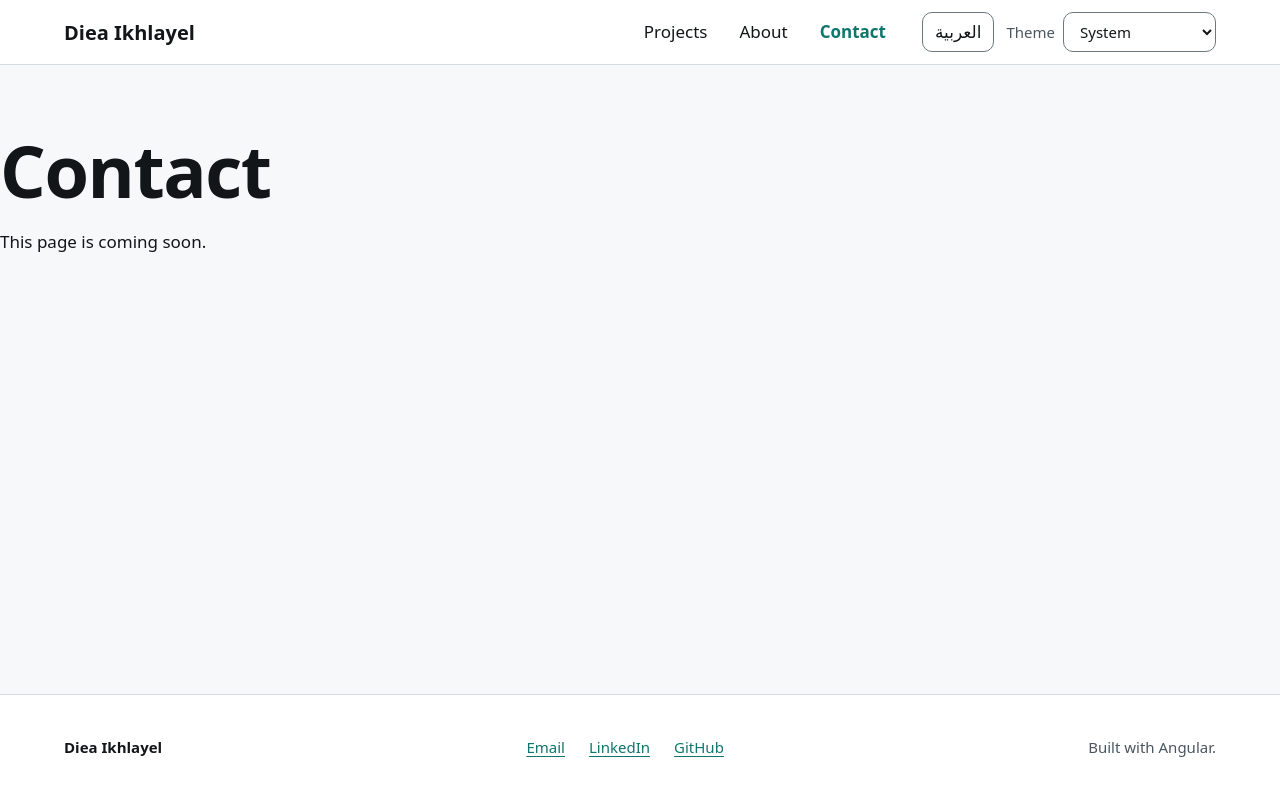
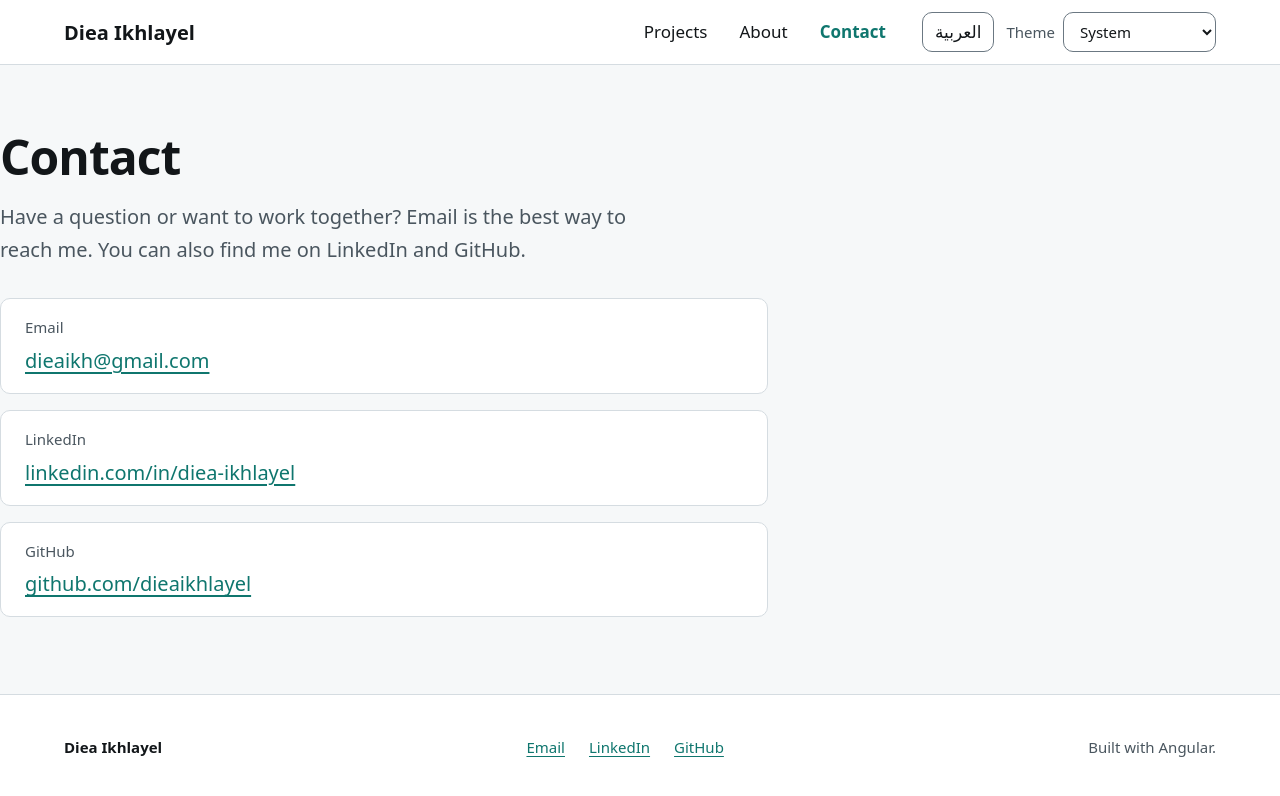
Before and after one commit to dieaikhlayel/portfolio-v2, an Angular app: page /en/contact in a window 1280 px wide. Shown: the top 796 px of the page. Built offline with nearby package versions, Linux system fonts and the light colour scheme; a web font is replaced by a local one.

Commit message:
Add Contact page with email, LinkedIn and GitHub

```diff
--- a/src/app/app.routes.ts
+++ b/src/app/app.routes.ts
@@ -1,6 +1,7 @@
 import { Routes } from '@angular/router';
 import { LangShell } from './core/layout/lang-shell';
 import { AboutPage } from './features/about/about-page';
+import { ContactPage } from './features/contact/contact-page';
 import { HomePage } from './features/home/home-page';
 import { PlaceholderPage } from './features/placeholder/placeholder-page';
 import { DEFAULT_LANG, LANGS } from './i18n/lang';
@@ -15,7 +16,7 @@
       { path: '', component: HomePage },
       { path: 'projects', component: PlaceholderPage, data: { page: 'projects' } },
       { path: 'about', component: AboutPage },
-      { path: 'contact', component: PlaceholderPage, data: { page: 'contact' } },
+      { path: 'contact', component: ContactPage },
     ],
   })),
   { path: '**', redirectTo: DEFAULT_LANG },
--- a/src/app/core/site.config.ts
+++ b/src/app/core/site.config.ts
@@ -4,3 +4,8 @@
   linkedin: 'https://www.linkedin.com/in/diea-ikhlayel',
   github: 'https://github.com/dieaikhlayel',
 } as const;
+
+/** Shows a web address without "https://" and "www.", for example linkedin.com/in/diea-ikhlayel. */
+export function displayUrl(url: string): string {
+  return url.replace(/^https?:\/\/(www\.)?/, '');
+}
--- /dev/null
+++ b/src/app/features/contact/contact-page.html
@@ -0,0 +1,25 @@
+<article class="contact">
+  <h1 class="contact__title">{{ i18n.t().nav.contact }}</h1>
+  <p class="contact__intro">{{ i18n.t().contact.intro }}</p>
+
+  <dl class="contact__list">
+    <div class="contact__item">
+      <dt>{{ i18n.t().contact.email }}</dt>
+      <dd>
+        <a [href]="'mailto:' + links.email" lang="en" dir="ltr">{{ links.email }}</a>
+      </dd>
+    </div>
+    <div class="contact__item">
+      <dt>LinkedIn</dt>
+      <dd>
+        <a [href]="links.linkedin" rel="noopener" lang="en" dir="ltr">{{ linkedinText }}</a>
+      </dd>
+    </div>
+    <div class="contact__item">
+      <dt>GitHub</dt>
+      <dd>
+        <a [href]="links.github" rel="noopener" lang="en" dir="ltr">{{ githubText }}</a>
+      </dd>
+    </div>
+  </dl>
+</article>
--- /dev/null
+++ b/src/app/features/contact/contact-page.scss
@@ -0,0 +1,41 @@
+.contact {
+  max-inline-size: 48rem;
+}
+
+.contact__title {
+  margin: 0 0 var(--space-4);
+  font-size: var(--text-3xl);
+}
+
+.contact__intro {
+  margin: 0 0 var(--space-6);
+  max-inline-size: var(--reading-max);
+  font-size: var(--text-lg);
+  color: var(--color-text-muted);
+}
+
+.contact__list {
+  display: grid;
+  gap: var(--space-4);
+  margin: 0;
+  padding: 0;
+}
+
+.contact__item {
+  padding: var(--space-4) var(--space-5);
+  background: var(--color-surface);
+  border: 1px solid var(--color-border);
+  border-radius: var(--radius-md);
+
+  dt {
+    margin: 0 0 var(--space-1);
+    font-size: var(--text-sm);
+    color: var(--color-text-muted);
+  }
+
+  dd {
+    margin: 0;
+    font-size: var(--text-lg);
+    overflow-wrap: anywhere;
+  }
+}
--- /dev/null
+++ b/src/app/features/contact/contact-page.ts
@@ -0,0 +1,15 @@
+import { Component, inject } from '@angular/core';
+import { SITE_LINKS, displayUrl } from '../../core/site.config';
+import { I18nService } from '../../i18n/i18n.service';
+
+@Component({
+  selector: 'app-contact-page',
+  templateUrl: './contact-page.html',
+  styleUrl: './contact-page.scss',
+})
+export class ContactPage {
+  protected readonly i18n = inject(I18nService);
+  protected readonly links = SITE_LINKS;
+  protected readonly linkedinText = displayUrl(SITE_LINKS.linkedin);
+  protected readonly githubText = displayUrl(SITE_LINKS.github);
+}
--- a/src/app/features/placeholder/placeholder-page.ts
+++ b/src/app/features/placeholder/placeholder-page.ts
@@ -2,7 +2,7 @@
 import { ActivatedRoute } from '@angular/router';
 import { I18nService } from '../../i18n/i18n.service';
 
-export type PageKey = 'projects' | 'contact';
+export type PageKey = 'projects';
 
 /** Temporary page for sections that are not built yet. Each one is replaced by its real page. */
 @Component({
--- a/src/app/i18n/translations/ar.ts
+++ b/src/app/i18n/translations/ar.ts
@@ -41,6 +41,11 @@
       languages: 'اللغات',
     },
   },
+  contact: {
+    intro:
+      'هل لديك سؤال أو ترغب في العمل معًا؟ البريد الإلكتروني هو أفضل وسيلة للتواصل معي، ويمكنك أيضًا العثور عليّ عبر LinkedIn وGitHub.',
+    email: 'البريد الإلكتروني',
+  },
   theme: {
     label: 'المظهر',
     options: {
--- a/src/app/i18n/translations/en.ts
+++ b/src/app/i18n/translations/en.ts
@@ -41,6 +41,11 @@
     },
   },
 
+  contact: {
+    intro:
+      'Have a question or want to work together? Email is the best way to reach me. You can also find me on LinkedIn and GitHub.',
+    email: 'Email',
+  },
   theme: {
     label: 'Theme',
     options: {
```
Also changed, not shown: 2 other files (tests, documents, lock files or other folders).
